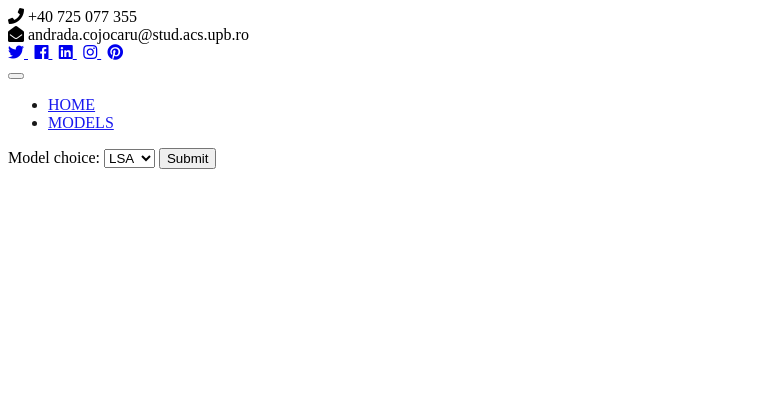
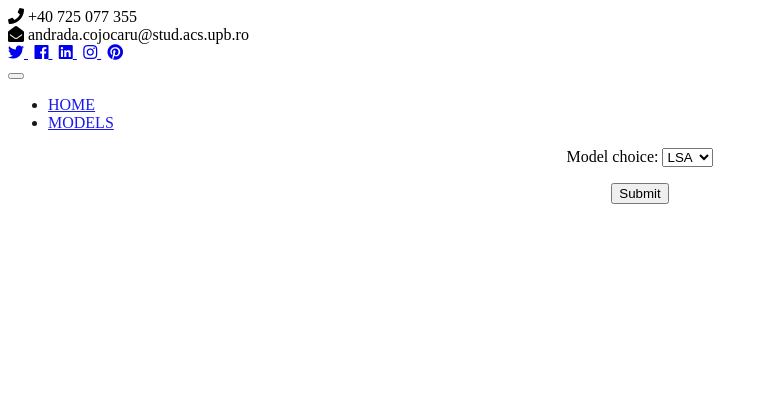
Before and after one commit to andradaCojocaru/Licenta, a Django app: page /select/ in a window 1280 px wide. Shown: the top 420 px of the page, without its empty margins (0-768 px from the left). Run offline with Django 4.2, Linux system fonts and the light colour scheme; parts of the project's set-up code (start-up, migrations or seed data) failed here and were passed over; some libraries are stand-ins or nearby versions.

Commit message:
Add styles

```diff
--- a/topic_modeling_app/templates/add_corpus.html
+++ b/topic_modeling_app/templates/add_corpus.html
@@ -22,6 +22,10 @@
       width: auto; /* Maintain the aspect ratio */
       height: auto; /* Ensure the image doesn't exceed the specified max-height */
     }
+
+    .text-aligned {
+      text-align: center;
+    }
   </style>
 
   <title> Topic Modeling {% block title %}{% endblock %}</title>
@@ -37,6 +41,7 @@
     <head>
         <title>Add Corpus</title>
     </head>
+    <div class="text-aligned">
     <h1>Add Corpus</h1>
     <!-- Your form for selecting the corpus and preprocessing options goes here -->
     <form method="post" action="{% url 'process_corpus'%}">
@@ -56,6 +61,7 @@
 
         <button type="submit">Submit</button>
     </form>
+  </div>
     {% endblock %}
   <!-- Footer -->
   {% include 'partials/_footer.html' %}
--- a/topic_modeling_app/templates/bar_graph.html
+++ b/topic_modeling_app/templates/bar_graph.html
@@ -7,6 +7,11 @@
     <meta name="viewport" content="width=device-width, initial-scale=1.0">
     <title>Bar Graph</title>
     <script src="https://cdn.jsdelivr.net/npm/chart.js"></script>
+    <style>
+        .text-aligned {
+        text-align: center;
+        }
+    </style>
 </head>
 <body>
     <div style="width: 80%; margin: auto;">
--- a/topic_modeling_app/templates/process_corpus.html
+++ b/topic_modeling_app/templates/process_corpus.html
@@ -22,6 +22,10 @@
       width: auto; /* Maintain the aspect ratio */
       height: auto; /* Ensure the image doesn't exceed the specified max-height */
     }
+
+    .text-aligned {
+      text-align: center;
+    }
   </style>
 
   <title> Topic Modeling {% block title %}{% endblock %}</title>
@@ -34,6 +38,7 @@
   {% include 'partials/_navbar.html' %}
     <!-- Main Content -->
     {% block content %}
+    <div class="text-aligned">
     <head>
         <title>Processed Corpus</title>
     </head>
@@ -49,6 +54,7 @@
     {% endfor %}
 
     <a href="{% url 'train_button'%}"><button>train model</button></a>
+  </div>
     {% endblock %}
   <!-- Footer -->
   {% include 'partials/_footer.html' %}
--- a/topic_modeling_app/templates/select_options.html
+++ b/topic_modeling_app/templates/select_options.html
@@ -22,6 +22,14 @@
       width: auto; /* Maintain the aspect ratio */
       height: auto; /* Ensure the image doesn't exceed the specified max-height */
     }
+
+    .form-group {
+      text-align: center;
+    }
+
+    .text-aligned {
+      text-align: center;
+    }
   </style>
 
   <title> Topic Modeling {% block title %}{% endblock %}</title>
@@ -34,12 +42,18 @@
   {% include 'partials/_navbar.html' %}
     <!-- Main Content -->
     {% block content %}
-    <form method="post" action="">
+    <div class="text-aligned">
+      <form method="post" action="" class="text-aligned">
         {% csrf_token %}
-        {{ form }}
-        <button type="submit">Submit</button>
+        <div class="form-group text-aligned" >
+            {{ form.as_p }}
+        </div>
+        <div class="button-wrapper text-aligned">
+            <button type="submit">Submit</button>
+        </div>
     </form>
     {% endblock %}
+  </div>
   <!-- Footer -->
   {% include 'partials/_footer.html' %}
 
--- a/topic_modeling_app/templates/train_model.html
+++ b/topic_modeling_app/templates/train_model.html
@@ -21,6 +21,10 @@
       width: auto; /* Maintain the aspect ratio */
       height: auto; /* Ensure the image doesn't exceed the specified max-height */
     }
+
+    .text-aligned {
+      text-align: center;
+    }
   </style>
 
   <title> Topic Modeling {% block title %}{% endblock %}</title>
@@ -33,6 +37,7 @@
   {% include 'partials/_navbar.html' %}
     <!-- Main Content -->
     {% block content %}
+    <div class="text-aligned">
     <head>
         <title>Train Model</title>
     </head>
@@ -48,6 +53,7 @@
         </form>
     {% endif %}
     {% endblock %}
+    </div>
   <!-- Footer -->
   {% include 'partials/_footer.html' %}
 
```
Also changed, not shown: topic_modeling_app/templates/models_detail.html (+22 -1 lines), topic_modeling_app/templates/selected_parameters_model.html (+20 -1 lines).
